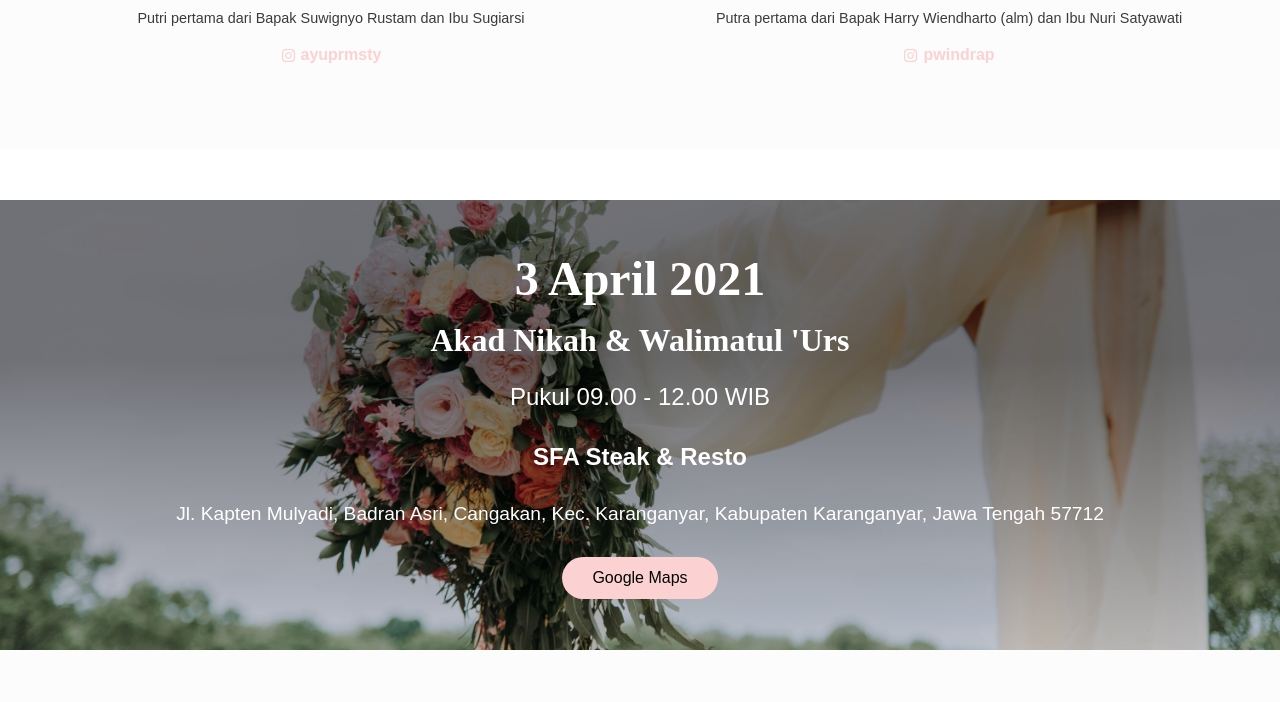
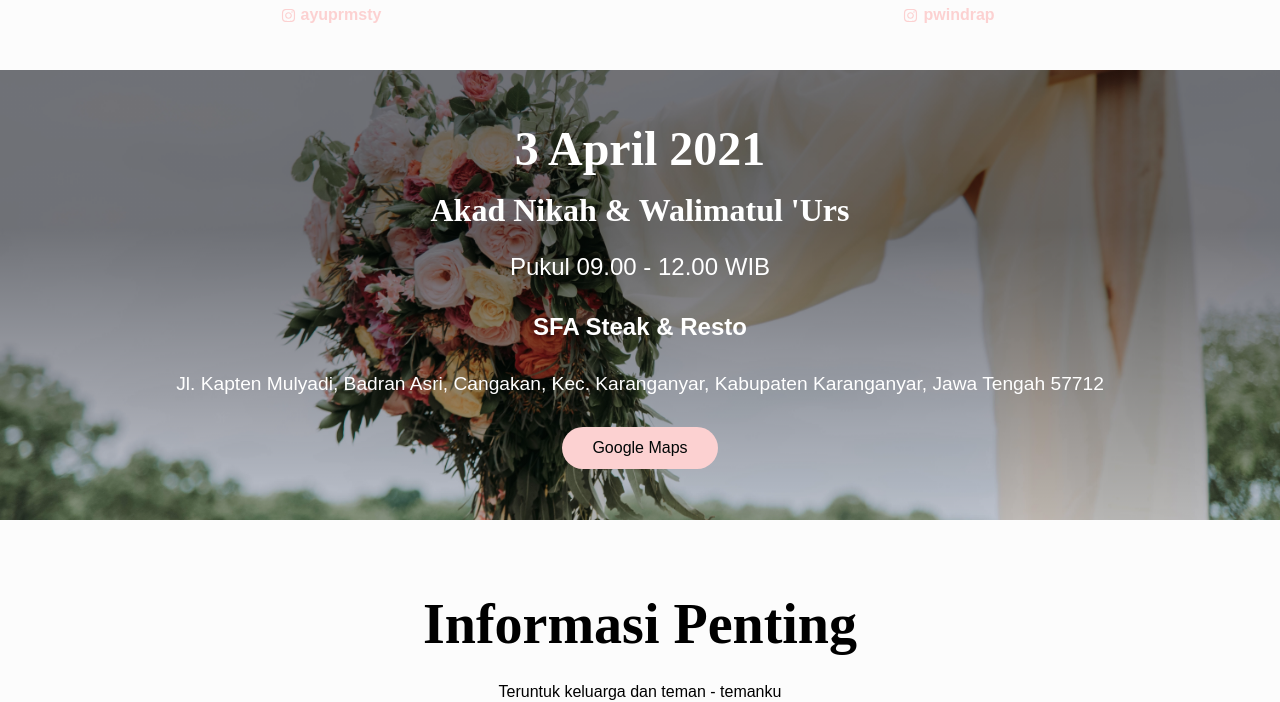
Before and after one commit to pwindrap18/ayu-windra-web, a React (Create React App) app: page / in a window 1280 px wide. Shown: the part 1374-2076 px from the top of the page. Built offline with nearby package versions, Linux system fonts and the light colour scheme; no server answers; the database is empty; a web font is replaced by a local one.

Commit message:
bits n pieces

```diff
--- a/src/components/Details.js
+++ b/src/components/Details.js
@@ -50,7 +50,6 @@ const DetailsContainer = styled.div`
   display: flex;
   justify-content: center;
   align-items: center;
-  margin-top: 50px;
 `;
 const DetailsContent = styled.div`
   display: flex;
--- a/src/components/Mempelai.js
+++ b/src/components/Mempelai.js
@@ -80,7 +80,7 @@ const MempelaiContainer = styled.div`
   width: 100%;
   background: #fcfcfc;
   color: #000;
-  padding: 5rem calc((100vw - 1300px) / 2);
+  padding: 2.5rem calc((100vw - 1300px) / 2);
   height: 100%;
 `;
 const Bismillah = styled.p`
```
